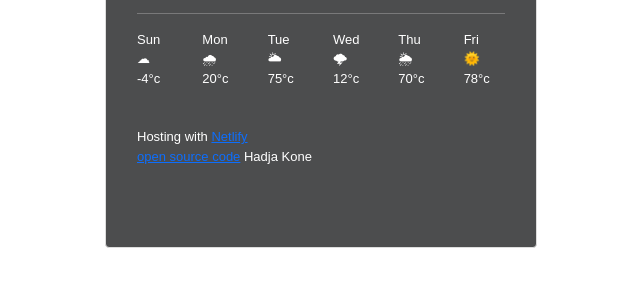
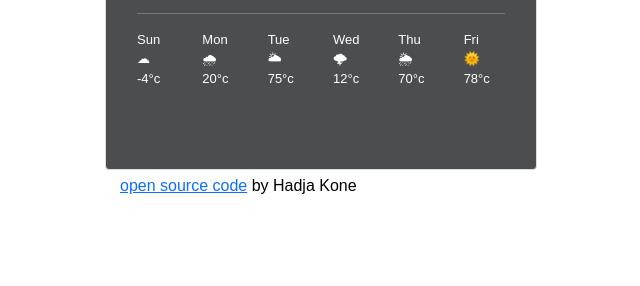
Before and after one commit to HadjaKone/my-Weather-app, a plain HTML site: page index.html in a window 1280 px wide. Shown: the part 566-852 px from the top of the page, without its empty margins (319-959 px from the left). After the commit the page ends 820 px from the top, so only its background shows below. Drawn offline with nearby package versions, Linux system fonts and the light colour scheme.

Commit message:
added my name

```diff
--- a/index.html
+++ b/index.html
@@ -115,14 +115,6 @@
                   78&deg;c
                 </div>
               </div>
-              <br />
-              <br />
-              <footer>
-                Hosting with <a href="https://www.Netlify.com">Netlify</a>
-                <br />
-                <a href="https://github.com/HadjaKone">open source code</a>
-                Hadja Kone
-              </footer>
             </div>
             <!--emojis-->
           </div>
@@ -134,5 +126,10 @@
     <script src="script.js">
       let apiUrl = "https://jsonplaceholder.typicode.com/users";
     </script>
+    <footer>
+      <a href="https://www.Netlify.com"></a>
+      <a href="https://github.com/HadjaKone">open source code</a>
+      by Hadja Kone
+    </footer>
   </body>
 </html>
--- a/style.css
+++ b/style.css
@@ -67,3 +67,14 @@ body {
   cursor: pointer;
   color: white;
 }
+footer {
+  display: block;
+  justify-content: center;
+  padding: 0px;
+  margin: 0 auto;
+  position: relative;
+  bottom: 56px;
+  right: 76px;
+  color: black;
+  max-width: 250px;
+}
```
